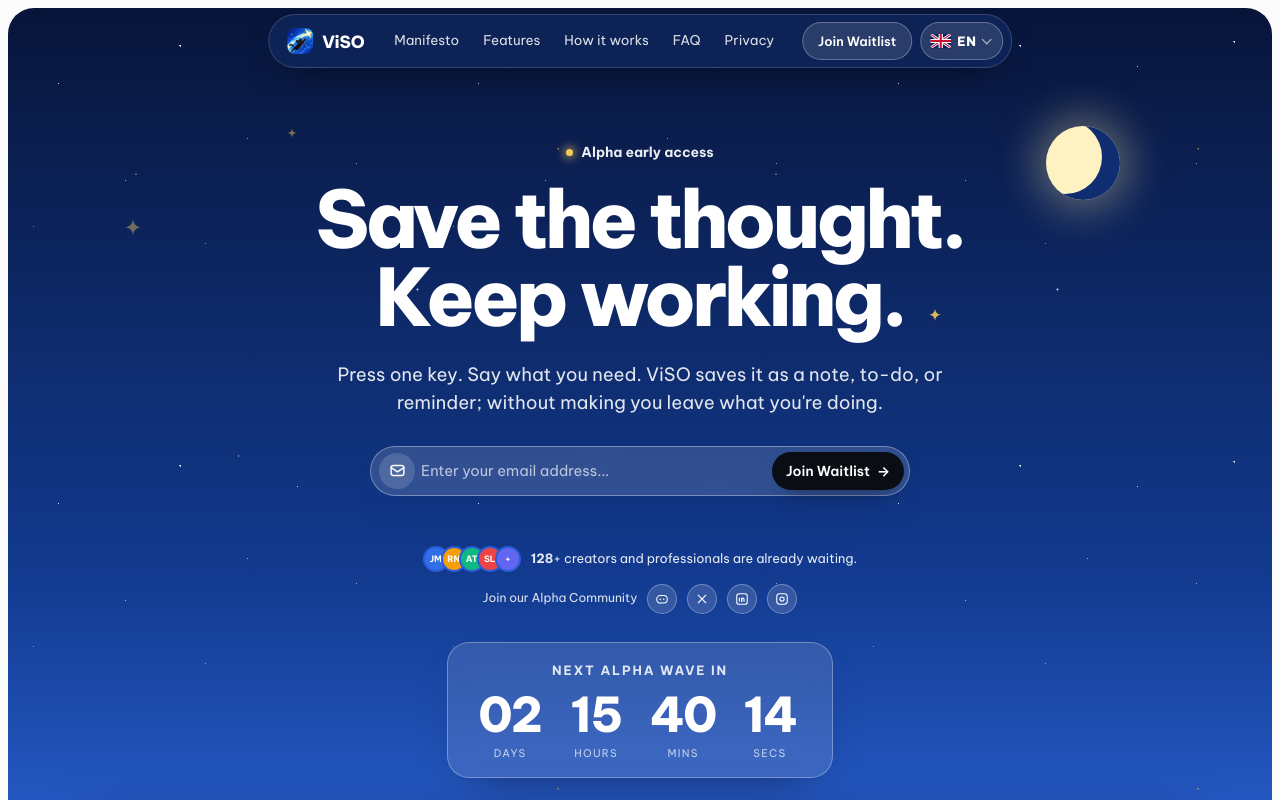
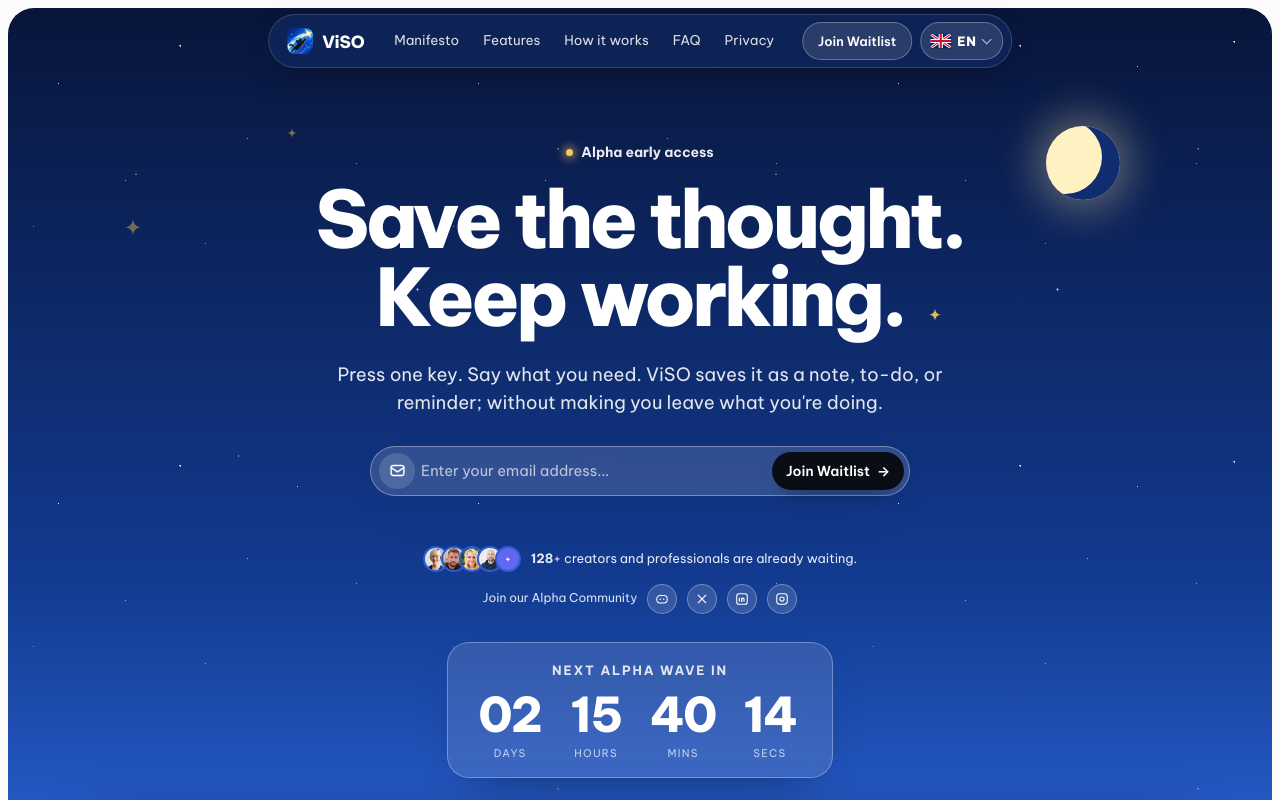
Before and after one commit to nhanho133/Viso-releases, a plain HTML site: page index.html in a window 1280 px wide. Shown: the top 800 px of the page. Drawn offline with Linux system fonts and the light colour scheme; no server answers; a web font is replaced by a local one.

Commit message:
avatars: photos

```diff
--- a/index.html
+++ b/index.html
@@ -171,8 +171,8 @@
   .waitlist-msg .again:hover{opacity:1;}
   .proof{display:flex; align-items:center; justify-content:center; gap:10px; margin-top:18px; font-size:.8rem; color:rgba(255,255,255,.9);}
   .avatars{display:flex;}
-  .avatars span{width:26px; height:26px; border-radius:50%; border:2px solid #2b5ed6; margin-left:-8px; display:grid; place-items:center; font-size:.55rem; font-weight:700; color:#fff;}
-  .avatars span:first-child{margin-left:0;}
+  .avatars span, .avatars img{width:26px; height:26px; border-radius:50%; border:2px solid #2b5ed6; margin-left:-8px; display:grid; place-items:center; font-size:.55rem; font-weight:700; color:#fff; object-fit:cover; background:#2b5ed6;}
+  .avatars > :first-child{margin-left:0;}
   .avatars span.you{background:#fff; color:#0b1f4d; animation:av-pop .5s cubic-bezier(.2,1.6,.4,1) both;}
   @keyframes av-pop{0%{transform:scale(0); margin-left:-26px;} 100%{transform:scale(1); margin-left:-8px;}}
   #wlCount{display:inline-block; font-variant-numeric:tabular-nums; transition:transform .25s;}
@@ -434,7 +434,7 @@
       </form>
       <p class="waitlist-msg" id="waitlistMsg" aria-live="polite"></p>
       <div class="proof">
-        <div class="avatars"><span style="background:#2F6FE8">JM</span><span style="background:#F59E0B">RN</span><span style="background:#10B981">AT</span><span style="background:#EF4444">SL</span><span style="background:#6366F1">+</span></div>
+        <div class="avatars"><img src="assets/avatars/p1.jpg" alt="" width="26" height="26" loading="lazy"><img src="assets/avatars/p2.jpg" alt="" width="26" height="26" loading="lazy"><img src="assets/avatars/p3.jpg" alt="" width="26" height="26" loading="lazy"><img src="assets/avatars/p4.jpg" alt="" width="26" height="26" loading="lazy"><span style="background:#6366F1">+</span></div>
         <span data-i="h.proof"><b id="wlCount">128</b>+ creators and professionals are already waiting.</span>
       </div>
       <div class="community">
```
Also changed, not shown: assets/avatars/p1.jpg (added), assets/avatars/p2.jpg (added), assets/avatars/p3.jpg (added), assets/avatars/p4.jpg (added).
